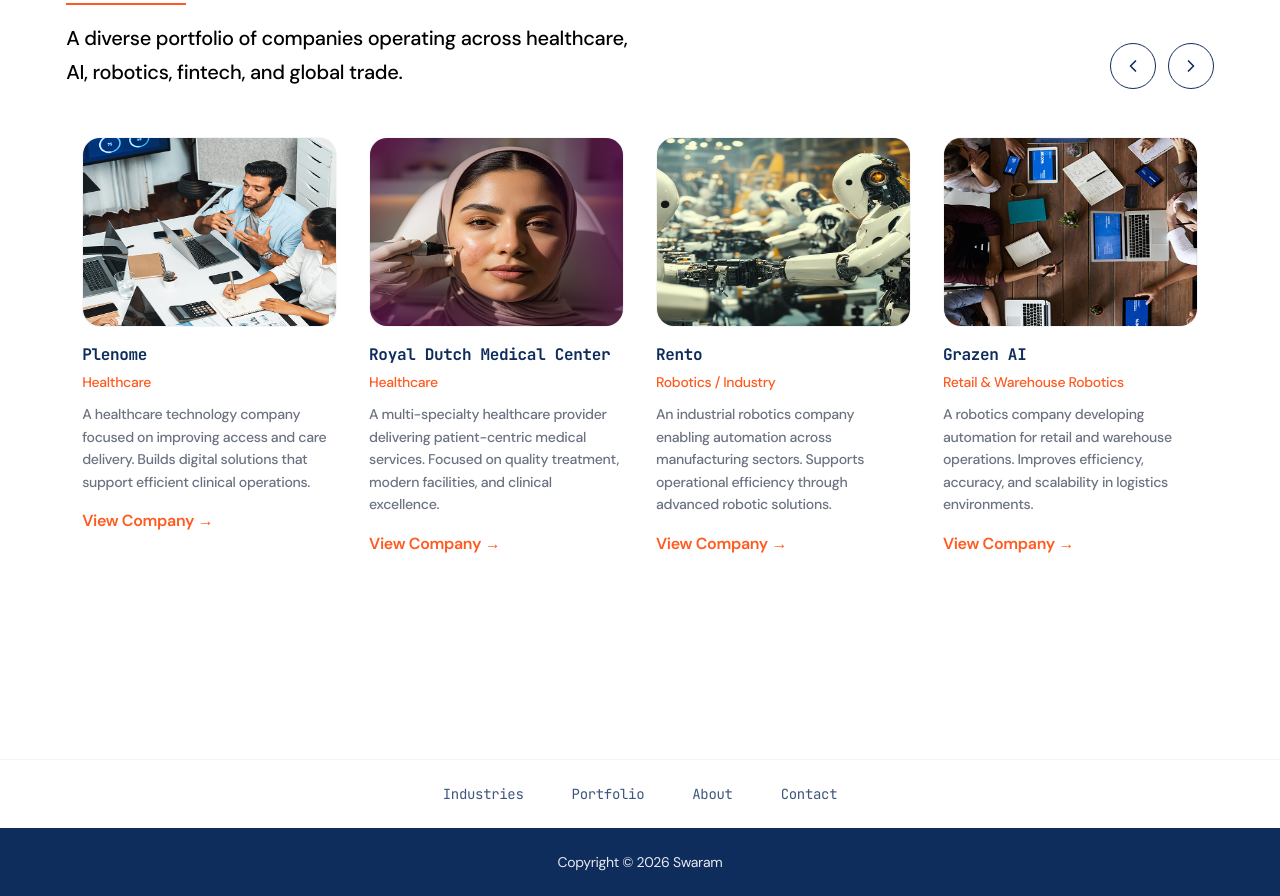
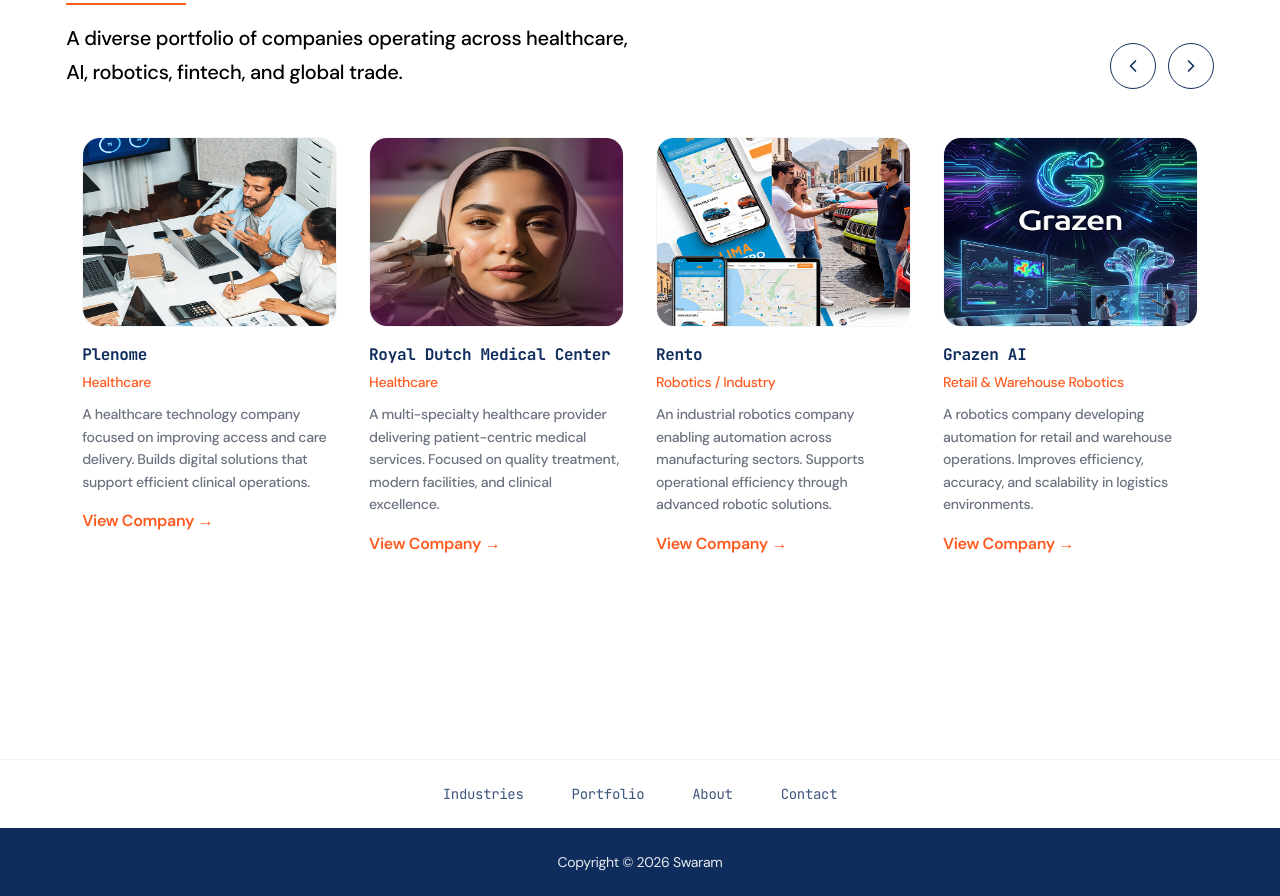
Before and after one commit to ayatiworkstechnologies/SwaramVentures, a Next.js app: page /industries in a window 1280 px wide. Shown: the part 1140-2036 px from the top of the page. Built offline with nearby package versions, Linux system fonts and the light colour scheme.

Commit message:
23/2/2026 clit corrections update 3

```diff
--- a/components/home/PortfolioSection.jsx
+++ b/components/home/PortfolioSection.jsx
@@ -34,7 +34,7 @@
       category: "Robotics / Industry",
       description: `An industrial robotics company enabling automation across manufacturing sectors.
 Supports operational efficiency through advanced robotic solutions.`,
-      logo: "/assets/portfolio-3.png",
+      logo: "/assets/portfolio-10.jpg",
       link: "https://rento.pe/",
     },
     {
@@ -44,7 +44,7 @@
       category: "Retail & Warehouse Robotics",
       description: `A robotics company developing automation for retail and warehouse operations.
 Improves efficiency, accuracy, and scalability in logistics environments.`,
-      logo: "/assets/portfolio-4.png",
+      logo: "/assets/portfolio-9.jpg",
       link: "https://grazen.ai/",
     },
     {
```
Also changed, not shown: public/assets/portfolio-10.jpg (added), public/assets/portfolio-9.jpg (added).
